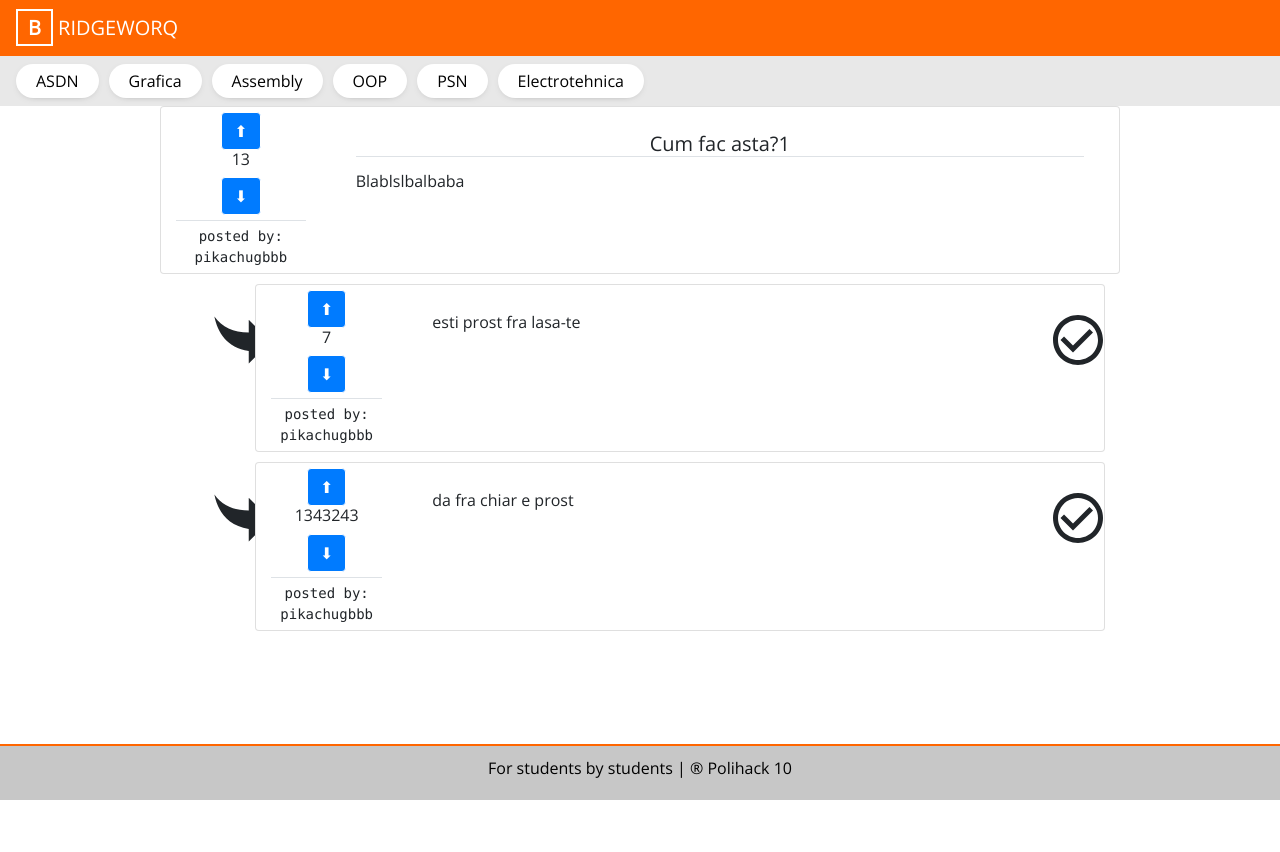
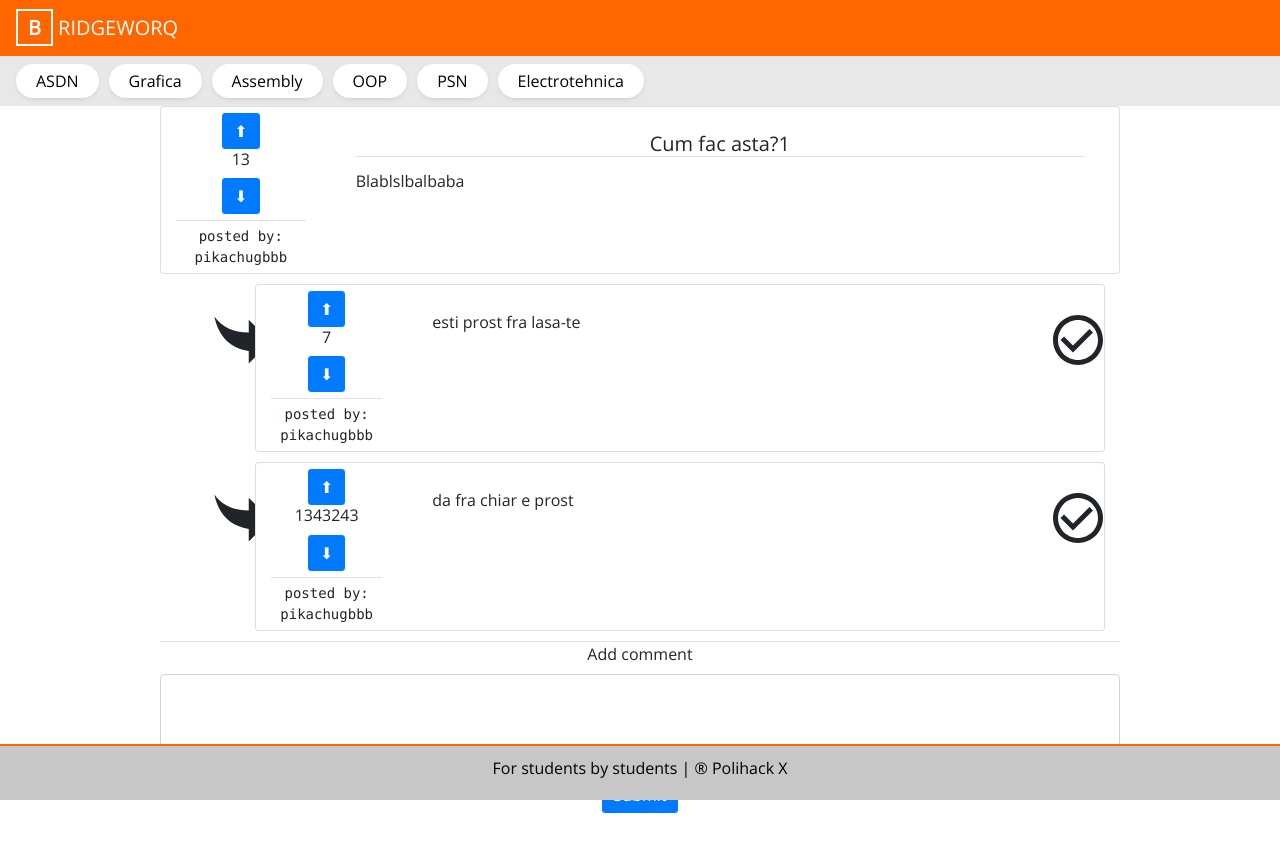
Before and after one commit to Lolkekzor/polihack2019, a React (Create React App) app: page /question/1 in a window 1280 px wide. Shown: the top 852 px of the page. Before the commit the page ends 800 px from the top, so only its background shows below. Built offline with nearby package versions, Linux system fonts and the light colour scheme.

Commit message:
Add new comments to post

```diff
--- a/src/components/Question.js
+++ b/src/components/Question.js
@@ -1,7 +1,7 @@
 import React from "react";
 import CommentPreview from "./layouts/CommentPreview";
 import PostPreview from "./layouts/PostPreview";
-
+import { Form, Button } from "react-bootstrap";
 import questions from "./../questions.json";
 
 class Question extends React.Component {
@@ -9,19 +9,58 @@ class Question extends React.Component {
         super(props);
         let data = questions[props.match.params.id];
         this.state = {
-            post: data
+            post: data,
+            newComment: ''
         }
+    }
+
+    handleContent(evt) {
+        let content = evt.target.value;
+        this.setState({
+            newComment: content
+        });
+    }
+
+    addToComments() {
+        let uf = {
+            text: this.state.newComment,
+            user: 'tudi21112',
+            upvotes: 0
+        }
+        let newComments = this.state.post.comments.concat(uf);
+        let newPost = {
+            title: this.state.post.title,
+            desc: this.state.post.desc,
+            upvotes: this.state.post.upvotes,
+            user: this.state.post.user,
+            comments: newComments
+        }
+        this.setState({
+            post: newPost,
+            newComment:''
+        })
     }
 
     render() {
         return (
-            <div>
+            <div className="">
                 <PostPreview user={this.state.post.user} title={this.state.post.title} content={this.state.post.desc} upvotes={this.state.post.upvotes} />
                 <div>
                     {this.state.post.comments.map((comment, idx) => (
-                        <CommentPreview user={comment.user} id={idx} text={comment.text} upvotes={comment.upvotes}/>
+                        <CommentPreview user={comment.user} id={idx} text={comment.text} upvotes={comment.upvotes} />
                     ))}
                 </div>
+                <Form className="border-top" style={{ width: '75%' }} >
+                    <Form.Group controlId="exampleForm.ControlTextarea1">
+                        <Form.Label >Add comment</Form.Label>
+                        <Form.Control as="textarea" rows="3" onChange={evt => { this.handleContent(evt) }} value={this.state.newComment}/>
+                    </Form.Group>
+                    <Form.Group >
+                        <Button style={{margin:'0px 0px 80px 0px'}} onClick={() => { this.addToComments() }} variant="primary">
+                            Submit
+                        </Button>
+                    </Form.Group>
+                </Form>
             </div>
         )
     }
--- a/src/components/UserProfile.js
+++ b/src/components/UserProfile.js
@@ -9,7 +9,7 @@ class UserProfile extends React.Component {
                 <Col md="4">
                     <div class="add-border">
                         <Row className="d-flex justify-content-center">
-                            <img src={require("./img/brad.jpeg")} style={{width: 200, height: 200, borderRadius: 200/ 2, marginBottom: 20}}/>
+                            <img src={require("./img/brad.jpeg")} alt='' style={{width: 200, height: 200, borderRadius: 200/ 2, marginBottom: 20}}/>
                         </Row>
                         <Row className="d-flex justify-content-center"> <br/><h5><b>Student Generic</b></h5> <br/></Row>
                         <Row className="d-flex justify-content-center"><h7>351 puncte</h7> <br/></Row>
@@ -18,7 +18,7 @@ class UserProfile extends React.Component {
 
                         <div class="reward-class">
                         <Row className="d-flex justify-content-center">
-                            <Col md="3"><img src={require("./img/kfc.jpg")} style={{width: 50, height: 50}}/></Col>
+                            <Col md="3"><img src={require("./img/kfc.jpg")} alt='' style={{width: 50, height: 50}}/></Col>
                             <Col md="6"><p class="cent-vert"> 50% off crispy </p></Col>
                             <Col md="3"><b><p class="cent-vert"> 100p </p></b></Col>
                         </Row>
@@ -26,7 +26,7 @@ class UserProfile extends React.Component {
 
                         <div class="reward-class">
                         <Row className="d-flex justify-content-center">
-                            <Col md="3"><img src={require("./img/phi18.jpg")} style={{width: 50, height: 50}}/></Col>
+                            <Col md="3"><img src={require("./img/phi18.jpg")} alt='' style={{width: 50, height: 50}}/></Col>
                             <Col md="6"><p class="cent-vert"> O intrare gratis </p></Col>
                             <Col md="3"><b><p class="cent-vert"> 150p </p></b></Col>
                         </Row>
@@ -34,7 +34,7 @@ class UserProfile extends React.Component {
 
                         <div class="reward-class">
                         <Row className="d-flex justify-content-center">
-                            <Col md="3"><img src={require("./img/memo10.png")} style={{width: 50, height: 50}}/></Col>
+                            <Col md="3"><img src={require("./img/memo10.png")} alt='' style={{width: 50, height: 50}}/></Col>
                             <Col md="6"><p class="cent-vert"> Meniul zilei gratis </p></Col>
                             <Col md="3"><b><p class="cent-vert"> 220p </p></b></Col>
                         </Row>
@@ -51,19 +51,19 @@ class UserProfile extends React.Component {
                     </Row>
                     <Row>
                         <Col md="4">
-                            <Row className="d-flex justify-content-center"><img src={require("./img/java.png")} width="175"/></Row>
+                            <Row className="d-flex justify-content-center"><img alt='' src={require("./img/java.png")} width="175"/></Row>
                             <Row className="d-flex justify-content-center">
                                 <p class="reward-class">7 raspunsuri verificate <br/> in domeniul OOP</p>
                             </Row>
                         </Col>
                         <Col md="4">
-                            <Row className="d-flex justify-content-center"><img src={require("./img/asdn.png")} width="175"/></Row>
+                            <Row className="d-flex justify-content-center"><img alt='' src={require("./img/asdn.png")} width="175"/></Row>
                             <Row className="d-flex justify-content-center">
                                 <p class="reward-class">5 raspunsuri verificate <br/> in domeniul ASDN</p>
                             </Row>
                         </Col>
                         <Col md="4">
-                            <Row className="d-flex justify-content-center"><img src={require("./img/olarit.png")} width="175"/></Row>
+                            <Row className="d-flex justify-content-center"><img alt='' src={require("./img/olarit.png")} width="175"/></Row>
                             <Row className="d-flex justify-content-center">
                             <p class="reward-class">6 vaze olarite all around <br/> cu indemanare</p>
                             </Row>
--- a/src/components/layouts/Footer.js
+++ b/src/components/layouts/Footer.js
@@ -5,7 +5,7 @@ class Footer extends React.Component {
     return (
       <div className="footer">
         <span>
-          For students by students |  ® Polihack 10{" "}
+          For students by students |  ® Polihack X{" "}
           <span role="img" aria-label="emoji">
           </span>{" "}
         </span>
--- a/src/index.css
+++ b/src/index.css
@@ -12,6 +12,12 @@ body {
 }
 
 .card {
+  margin: 0 auto; /* Added */
+  float: none; /* Added */
+  margin-bottom: 10px; /* Added */
+}
+
+form {
   margin: 0 auto; /* Added */
   float: none; /* Added */
   margin-bottom: 10px; /* Added */
```
